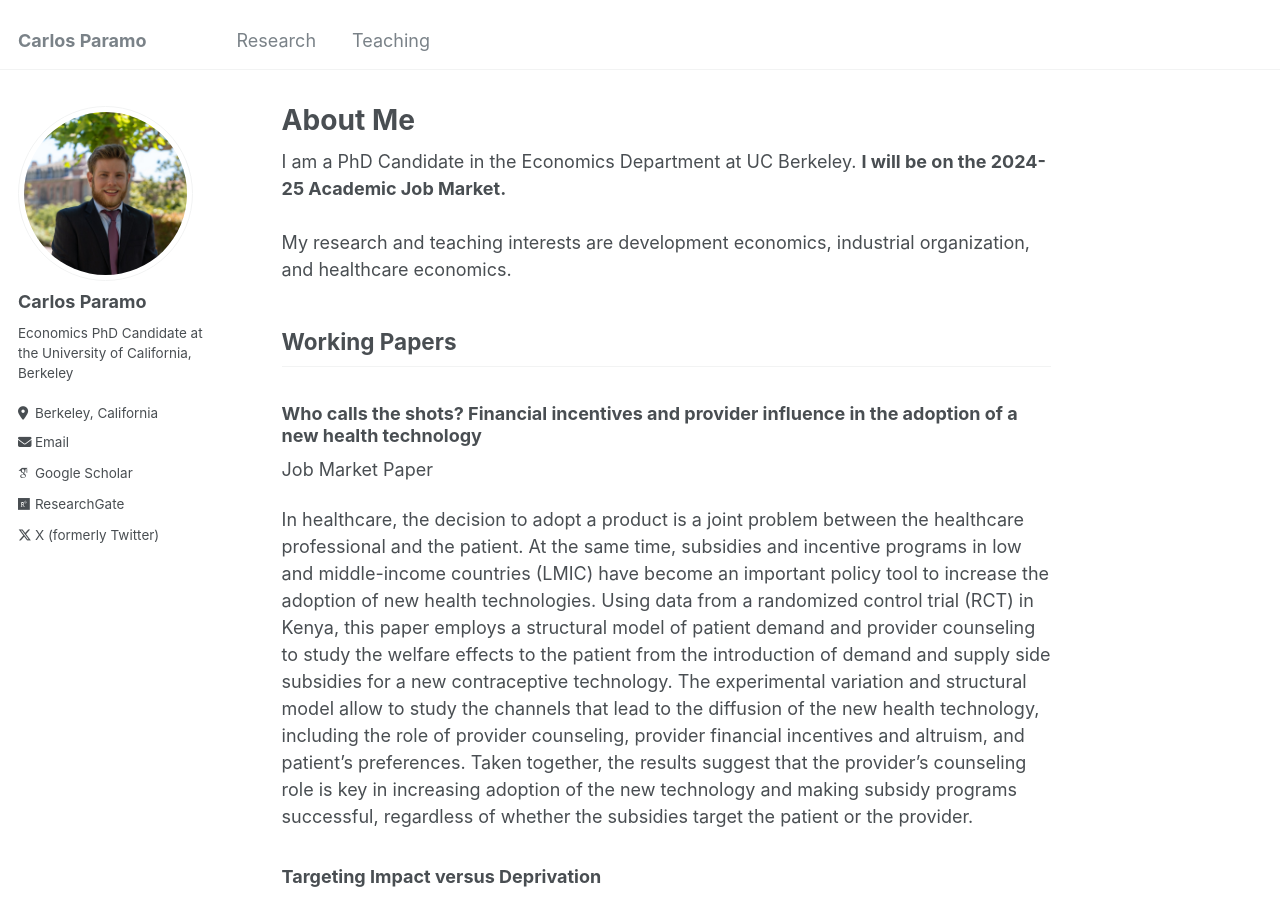
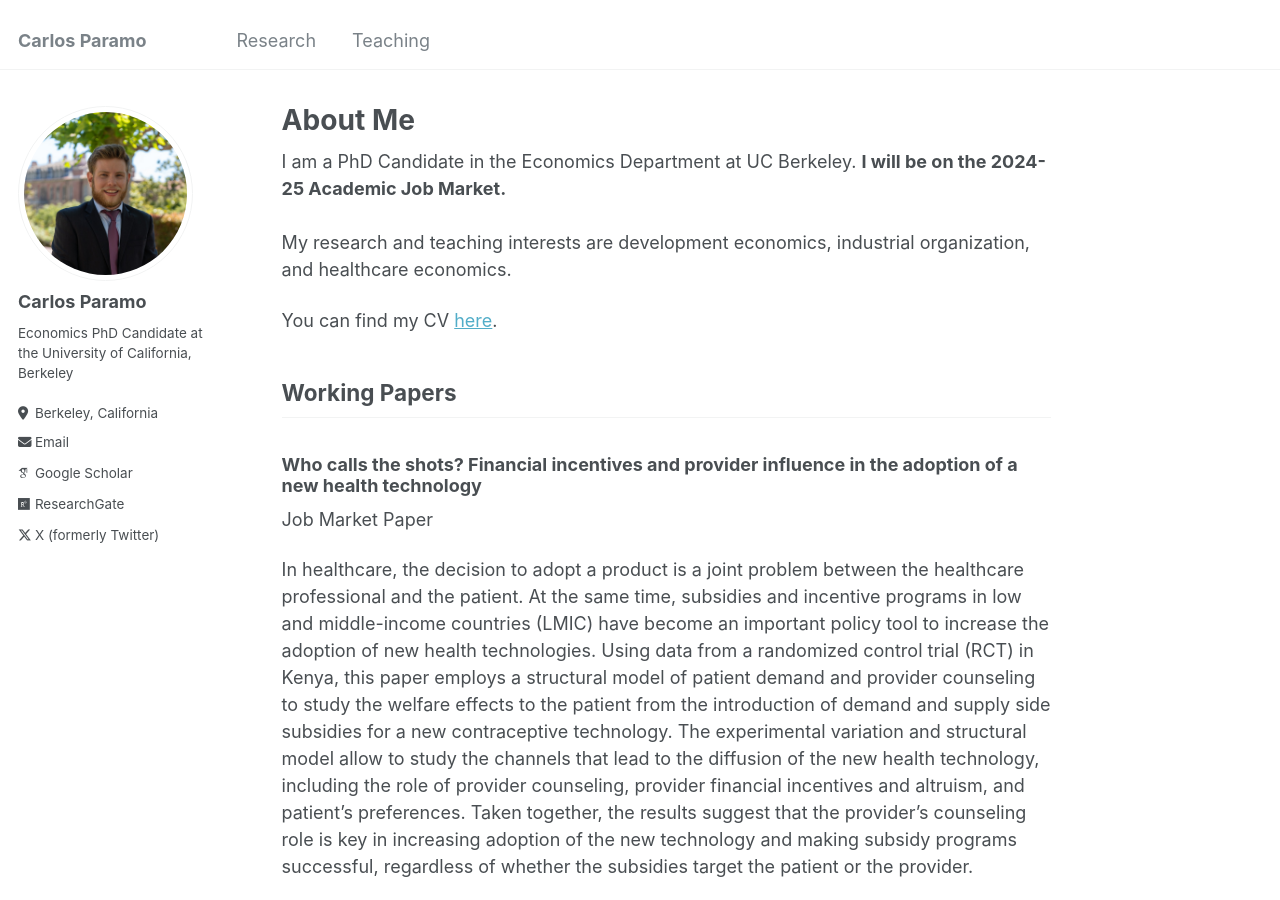
Before and after one commit to paramobrotz/paramobrotz.github.io, a Jekyll site: the page built from _pages/about.md, in a window 1280 px wide and 900 px high. Built offline with Jekyll 4.4.1, drawn with Linux system fonts in a browser that asks for light colours; some web fonts are replaced.

Commit message:
Update about.md

```diff
--- a/_pages/about.md
+++ b/_pages/about.md
@@ -11,6 +11,8 @@ redirect_from:
 I am a PhD Candidate in the Economics Department at UC Berkeley. **I will be on the 2024-25 Academic Job Market.**
 <br clear="right"/>
 <br> My research and teaching interests are development economics, industrial organization, and healthcare economics.
+
+You can find my CV [here](https://www.dropbox.com/scl/fi/ic9g8acurditm5yybhfpk/CV_draft_Carlos_Paramo.pdf?rlkey=f6w1t2nuzxp7r66vbs5m7cgju&st=x6kf2e29&dl=0).
 
 ## Working Papers
 
```
